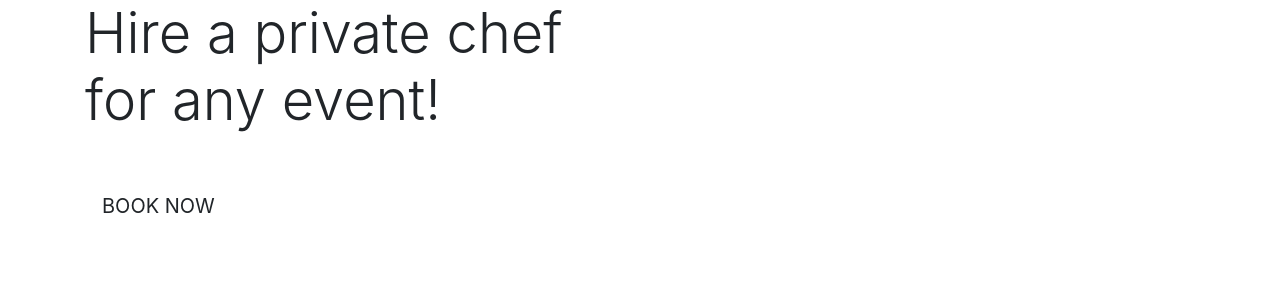
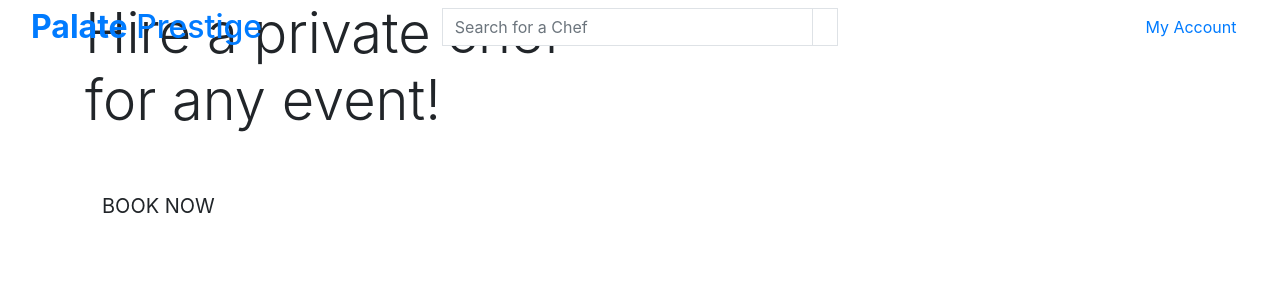
Before and after one commit to JiiXaa/PalatePrestige, a Django app: page / in a window 1280 px wide. Shown: the top 300 px of the page. Run offline with Django 3.2, Linux system fonts and the light colour scheme.

Commit message:
Added base content

```diff
--- a/templates/base.html
+++ b/templates/base.html
@@ -33,7 +33,57 @@
   </head>
   <body>
 
-    <header class="container-fluid fixed-top"></header>
+    <header class="container-fluid fixed-top">
+      <div class="row">
+        <div class="col-12 col-lg-4 my-auto py-1 py-lg-0 text-center text-lg-left">
+          <a href="{% url 'home' %}" class="nav-link main-logo-link">
+            <h2 class="logo-font text-black my-0"><strong>Palate</strong> Prestige</h2>
+          </a>
+        </div>
+        <div class="col-12 col-lg-4 my-auto py-1 py-lg-0">
+          <form method="GET" action="">
+            <div class="input-group w-100">
+              <input type="text" name="q" placeholder="Search for a Chef" class="form-control border border-black rounded-0" >
+              <div class="input-group-append">
+                <button type="submit" class="form-control btn btn-black border border-black rounded-0">
+                  <span class="icon">
+                    <i class="fas fa-search"></i>
+                  </span>
+                </button>
+              </div>
+            </div>
+          </form>
+        </div>
+        <div class="col-12 col-lg-4 my-auto py-1 py-lg-0">
+          <ul class="list-inline list-unstyled text-center text-lg-right my-0">
+            <li class="list-inline-item dropdown">
+              <a href="#" class="text-black nav-link" id="user-options" data-toggle="dropdown" aria-haspopup="true" aria-expanded="false">
+                <span class="icon">
+                  <i class="fas fa-user"></i>
+                </span>
+                <span class="d-none d-lg-inline-block">My Account</span>
+              </a>
+                <div class="dropdown-menu border-0" aria-labelledby="user-options">
+                  {% if request.user.is_authenticated %}
+                    {% if request.user.is_superuser %}
+                      <a href="#" class="dropdown-item">Admin</a>
+                    {% endif %}
+                    <a href="#" class="dropdown-item">My Profile</a>
+                    <a href="#" class="dropdown-item">My Bookings</a>
+                    <a href="#" class="dropdown-item">My Reviews</a>
+                    <a href="#" class="dropdown-item">Logout</a>
+                  {% else %}
+                    <a href="{% url 'account_login' %}" class="dropdown-item">Login</a>
+                    <a href="{% url 'account_signup' %}" class="dropdown-item">Sign Up</a>
+                  {% endif %}
+
+                </div>
+            </li>
+            <li class="list-inline-item"></li>
+          </ul>
+        </div>
+      </div>
+    </header>
 
     {% if messages %}
     <div class="message-container"></div>
```
